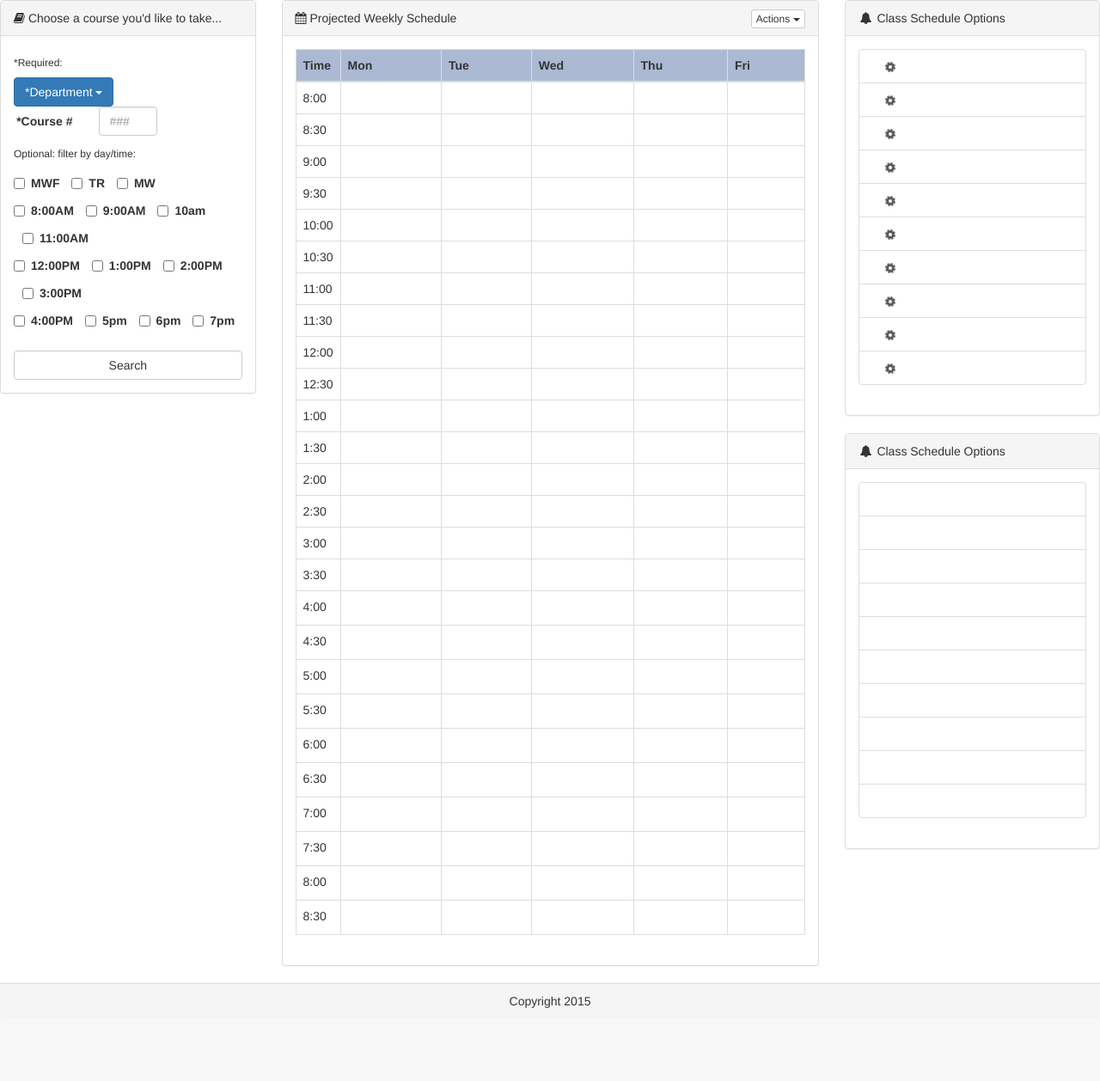
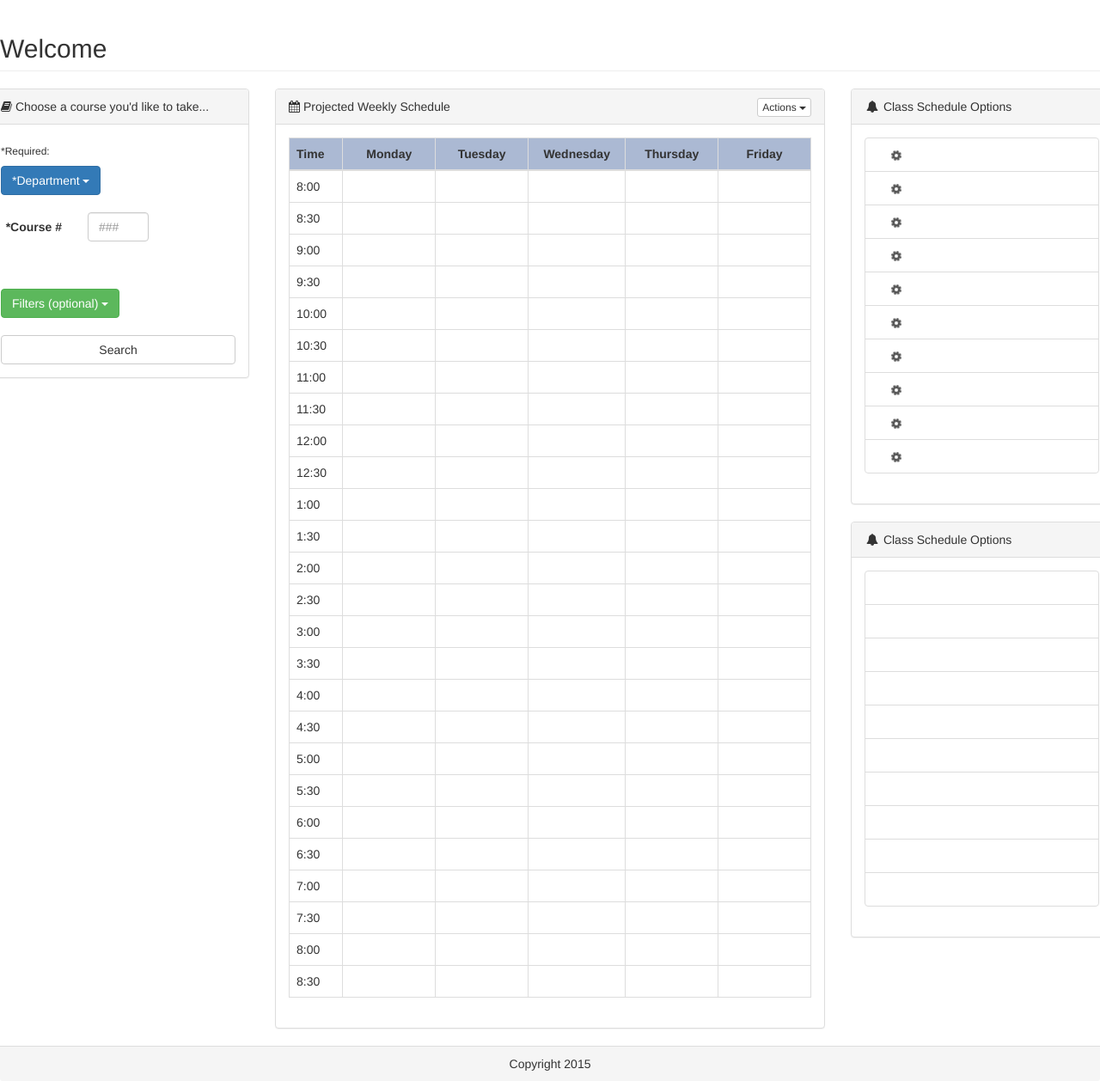
Before and after one commit to UBFlowin/feckless_barnacle, a Flask app: page /profile in a window 1280 px wide. Shown: the part 161-1419 px from the top of the page at 86% size. Before the commit the page ends 1334 px from the top, so only its background shows below. Run offline with Flask 2, Linux system fonts and the light colour scheme; data that the repository does not hold is empty; some libraries are stand-ins or nearby versions.

Commit message:
Made all table cells the same size.  Formatted the left (class-search) panel: spaced things out a little, redid the "filter" dropdown menu to include checkboxes, and made the "filter" menu scrollable.

```diff
--- a/templates/profile.html
+++ b/templates/profile.html
@@ -468,7 +468,7 @@
     <div id="wrapper">
         <div id="page-wrapper">
             <div class="row">
-                <!--div class="col-lg-12">
+                <div class="col-lg-12">
                     <h2 class="page-header">Welcome</h2>
                 </div-->
                 <!-- /.col-lg-12 -->
@@ -489,7 +489,6 @@
                                 <button class="btn btn-primary dropdown-toggle" type="button" data-toggle="dropdown">*Department
                                     <span class="caret"></span>
                                 </button>
-                                    <!-- Need some space here, but want to do it in .css file -->
                                     <ul class="dropdown-menu scrollable-menu" role="menu">
                                         <li><a href="#">CIE</a></li>
                                         <li><a href="#">CSE</a></li>
@@ -497,66 +496,44 @@
                                         <li><a href="#">EE</a></li>
                                         <li><a href="#">MAE</a></li>
                                     </ul>
+                                </div>
+                                <div class="dropdown">
                                     <form class="form-horizontal" role="form">
                                         <div class="form-group">
+                                            <br>
                                             <label for="courseNo" class="col-sm-4 control-label">*Course #</label>
                                             <div class="col-sm-4">
                                                 <input type="text" class="form-control" id="courseNo" placeholder="###">
                                             </div>
                                         </div>
-                                        <div class="form-horizontal" role="form">
-                                            <h6>Optional: filter by day/time:</h6>
-                                            <div class="checkbox-inline">
-                                                <label><input type="checkbox" value="">MWF</label>
-                                            </div>
-                                            <div class="checkbox-inline">
-                                                <label><input type="checkbox" value="">TR</label>
-                                            </div>
-                                            <div class="checkbox-inline">
-                                                <label><input type="checkbox" value="">MW</label>
-                                            </div>
-                                        </div>
-                                        <div class="form-horizontal" role="form">
-                                            <div class="checkbox-inline">
-                                                <label><input type="checkbox" value="">8:00AM</label>
-                                            </div>
-                                            <div class="checkbox-inline">
-                                                <label><input type="checkbox" value="">9:00AM</label>
-                                            </div>
-                                            <div class="checkbox-inline">
-                                                <label><input type="checkbox" value="">10am</label>
-                                            </div>
-                                            <div class="checkbox-inline">
-                                                <label><input type="checkbox" value="">11:00AM</label>
-                                            </div>
-                                        </div>
-                                        <div class="form-horizontal" role="form">
-                                            <div class="checkbox-inline">
-                                                <label><input type="checkbox" value="">12:00PM</label>
-                                            </div>
-                                            <div class="checkbox-inline">
-                                                <label><input type="checkbox" value="">1:00PM</label>
-                                            </div>
-                                            <div class="checkbox-inline">
-                                                <label><input type="checkbox" value="">2:00PM</label>
-                                            </div>
-                                            <div class="checkbox-inline">
-                                                <label><input type="checkbox" value="">3:00PM</label>
-                                            </div>
-                                        </div>
-                                        <div class="form-horizontal" role="form">
-                                            <div class="checkbox-inline">
-                                                <label><input type="checkbox" value="">4:00PM</label>
-                                            </div>
-                                            <div class="checkbox-inline">
-                                                <label><input type="checkbox" value="">5pm</label>
-                                            </div>
-                                            <div class="checkbox-inline">
-                                                <label><input type="checkbox" value="">6pm</label>
-                                            </div>
-                                            <div class="checkbox-inline">
-                                                <label><input type="checkbox" value="">7pm</label>
-                                            </div>
+                                    </form>
+                                    <form>
+                                        <div class="dropdown">
+                                            <br>
+                                            <br>
+                                            <button class="btn btn-success dropdown-toggle" type="button" data-toggle="dropdown">Filters (optional)
+                                                <span class="caret"></span>
+                                            </button>
+                                            <ul class="dropdown-menu scrollable-menu" role="menu" style="padding-left:5px; max-height:200px; overflow:hidden; overflow-y:auto">
+                                                <li class="dropdown-header"><i>Days</i></li>
+                                                    <li><label><input type="checkbox" value=""> MWF</label></li>
+                                                    <li><label><input type="checkbox" value=""> TR</label></li>
+                                                    <li><label><input type="checkbox" value=""> MW</label></li>
+                                                <li class="dropdown-header"><i>Times</i></li>
+                                                    <li><label><input type="checkbox" value=""> 8:00AM</label></li>
+                                                    <li><label><input type="checkbox" value=""> 9:00AM</label></li>
+                                                    <li><label><input type="checkbox" value=""> 10:00AM</label></li>
+                                                    <li><label><input type="checkbox" value=""> 11:00AM</label></li>
+                                                    <li><label><input type="checkbox" value=""> 12:00PM</label></li>
+                                                    <li><label><input type="checkbox" value=""> 1:00PM</label></li>
+                                                    <li><label><input type="checkbox" value=""> 2:00PM</label></li>
+                                                    <li><label><input type="checkbox" value=""> 3:00PM</label></li>
+                                                    <li><label><input type="checkbox" value=""> 4:00PM</label></li>
+                                                    <li><label><input type="checkbox" value=""> 5:00PM</label></li>
+                                                    <li><label><input type="checkbox" value=""> 6:00PM</label></li>
+                                                    <li><label><input type="checkbox" value=""> 7:00PM</label></li>
+                                                    <li><label><input type="checkbox" value=""> 8:00PM</label></li>
+                                            </ul>
                                         </div>
                                     </form>
                                 </div>
@@ -600,11 +577,11 @@
                                             <thead>
                                                 <tr style="background-color:#abb9d3;">
                                                     <th style="width:50px;">Time</th>
-                                                    <th>Mon</th>
-                                                    <th>Tue</th>
-                                                    <th>Wed</th>
-                                                    <th>Thu</th>
-                                                    <th>Fri</th>
+                                                    <th style="width:90px; text-align:center">Monday</th>
+                                                    <th style="width:90px; text-align:center">Tuesday</th>
+                                                    <th style="width:90px; text-align:center">Wednesday</th>
+                                                    <th style="width:90px; text-align:center">Thursday</th>
+                                                    <th style="width:90px; text-align:center">Friday</th>
                                                 </tr>
                                             </thead>
                                             <tbody>
@@ -736,7 +713,7 @@
                                                     <td id="R3:30PM"></td>
                                                     <td id="F3:30PM"></td>
                                                 </tr>
-                                                <tr style="height:40px;">
+                                                <tr style="height:15px;">
                                                     <td>4:00</td>
                                                     <td id="M4:00PM"></td>
                                                     <td id="T4:00PM"></td>
@@ -744,7 +721,7 @@
                                                     <td id="R4:00PM"></td>
                                                     <td id="F4:00PM"></td>
                                                 </tr>
-                                                <tr style="height:40px;">
+                                                <tr style="height:15px;">
                                                     <td>4:30</td>
                                                     <td id="M4:30PM"></td>
                                                     <td id="T4:30PM"></td>
@@ -752,7 +729,7 @@
                                                     <td id="R4:30PM"></td>
                                                     <td id="F4:30PM"></td>
                                                 </tr>
-                                                <tr style="height:40px;">
+                                                <tr style="height:15px;">
                                                     <td>5:00</td>
                                                     <td id="M5:00PM"></td>
                                                     <td id="T5:00PM"></td>
@@ -760,7 +737,7 @@
                                                     <td id="R5:00PM"></td>
                                                     <td id="F5:00PM"></td>
                                                 </tr>
-                                                <tr style="height:40px;">
+                                                <tr style="height:15px;">
                                                     <td>5:30</td>
                                                     <td id="M5:30PM"></td>
                                                     <td id="T5:30PM"></td>
@@ -768,7 +745,7 @@
                                                     <td id="R5:30PM"></td>
                                                     <td id="F5:30PM"></td>
                                                 </tr>
-                                            <tr style="height:40px;">
+                                                <tr style="height:15px;">
                                                     <td>6:00</td>
                                                     <td id="M6:00PM"></td>
                                                     <td id="T6:00PM"></td>
@@ -776,7 +753,7 @@
                                                     <td id="R6:00PM"></td>
                                                     <td id="F6:00PM"></td>
                                                 </tr>
-                                                <tr style="height:40px;">
+                                                <tr style="height:15px;">
                                                     <td>6:30</td>
                                                     <td id="M6:30PM"></td>
                                                     <td id="T6:30PM"></td>
@@ -784,7 +761,7 @@
                                                     <td id="R6:30PM"></td>
                                                     <td id="F6:30PM"></td>
                                                 </tr>
-                                            <tr style="height:40px;">
+                                                <tr style="height:15px;">
                                                     <td>7:00</td>
                                                     <td id="M7:00PM"></td>
                                                     <td id="T7:00PM"></td>
@@ -792,7 +769,7 @@
                                                     <td id="R7:00PM"></td>
                                                     <td id="F7:00PM"></td>
                                                 </tr>
-                                                <tr style="height:40px;">
+                                                <tr style="height:15px;">
                                                     <td>7:30</td>
                                                     <td id="M7:30PM"></td>
                                                     <td id="T7:30PM"></td>
@@ -800,7 +777,7 @@
                                                     <td id="R7:30PM"></td>
                                                     <td id="F7:30PM"></td>
                                                 </tr>
-                                                <tr style="height:40px;">
+                                                <tr style="height:15px;">
                                                     <td>8:00</td>
                                                     <td id="M8:00PM"></td>
                                                     <td id="T8:00PM"></td>
@@ -808,7 +785,7 @@
                                                     <td id="R8:00PM"></td>
                                                     <td id="F8:00PM"></td>
                                                 </tr>
-                                                <tr style="height:40px;">
+                                                <tr style="height:15px;">
                                                     <td>8:30</td>
                                                     <td id="M8:30PM"></td>
                                                     <td id="T8:30PM"></td>
@@ -987,6 +964,7 @@
                                 </a>
                                 <a style="height:40px;" href="#" class="list-group-item" onclick="changeTimeColors(6);return false;">
 
+                                </a>
                                 <a style="height:40px;" href="#" class="list-group-item" onclick="changeTimeColors(7);return false;">
 
                                 </a>
@@ -1004,10 +982,6 @@
                     </div>
                     <!-- /.panel -->
                 </div>
-
-
-
-
                 <!-- /.col-lg-3 -->
             </div>
             <!-- /.row -->
```
